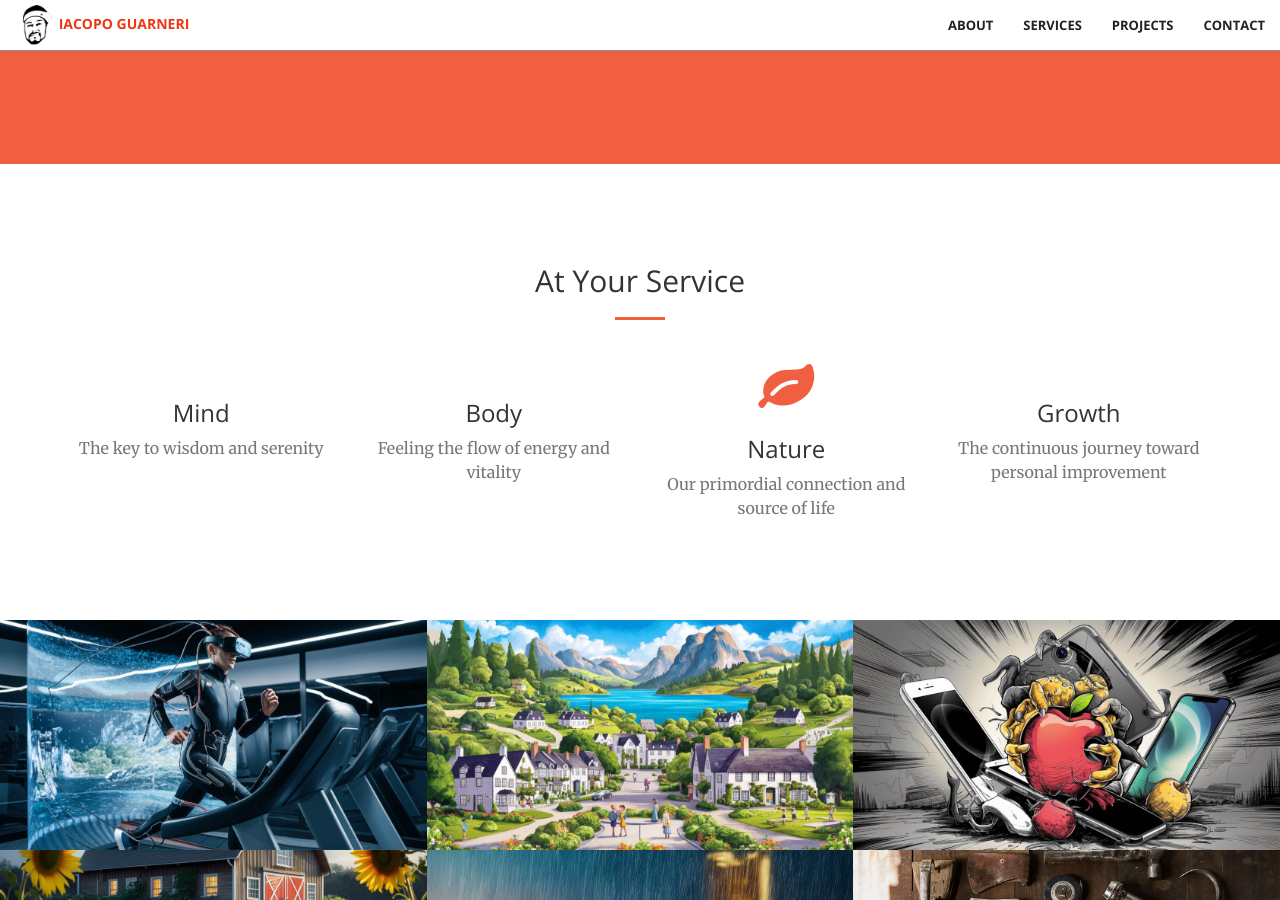
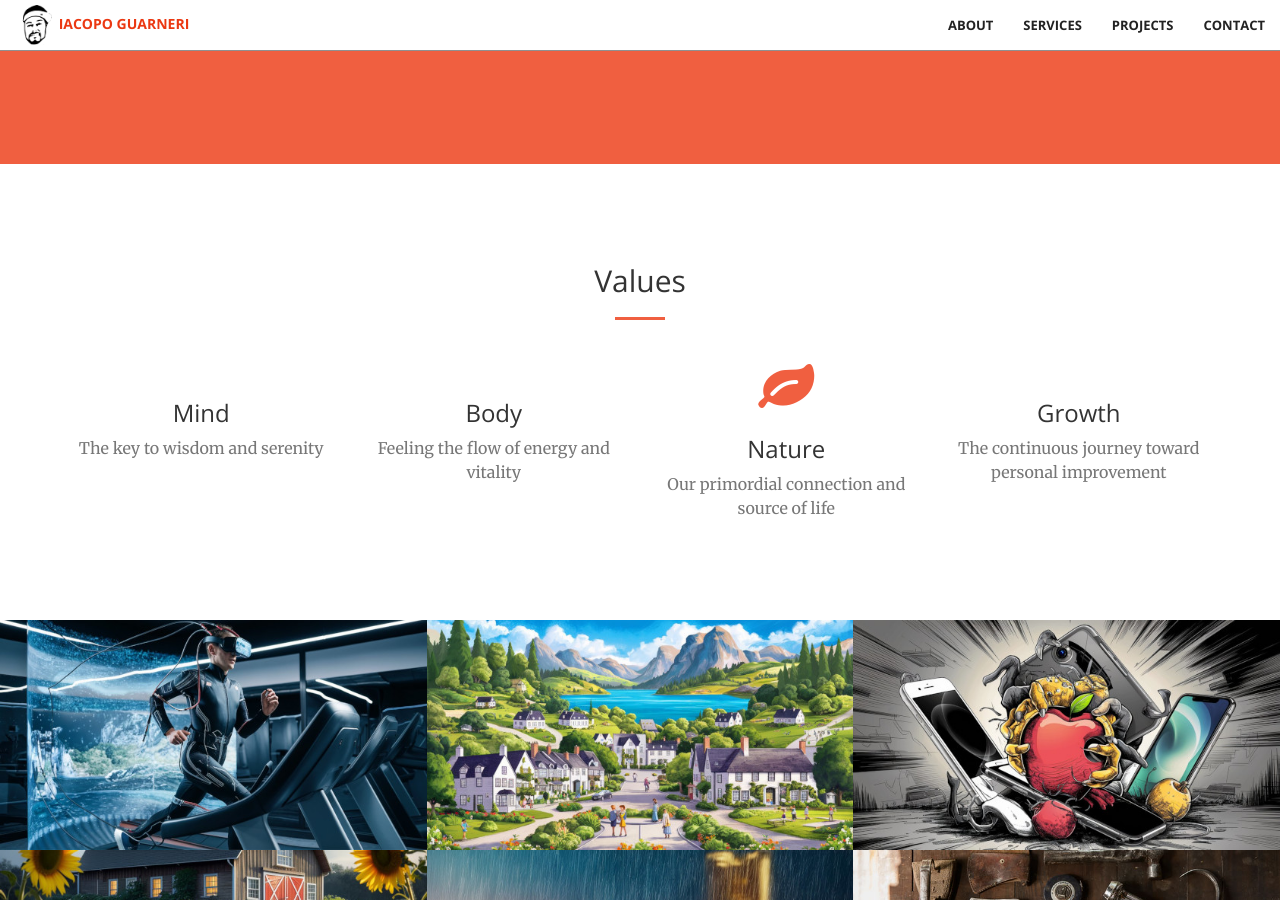
Before and after one commit to iacoposk8/iacoposk8.github.io, a Jekyll site: the page built from index.html, in a window 1280 px wide and 900 px high, scrolled down 520 px. Built offline with Jekyll 4.4.1, drawn with Linux system fonts in a browser that asks for light colours.

Commit message:
Update services.html

```diff
--- a/_includes/services.html
+++ b/_includes/services.html
@@ -2,7 +2,7 @@
     <div class="container">
         <div class="row">
             <div class="col-lg-12 text-center">
-                <h2 class="section-heading">At Your Service</h2>
+                <h2 class="section-heading">Values</h2>
                 <hr class="primary">
             </div>
         </div>
```
